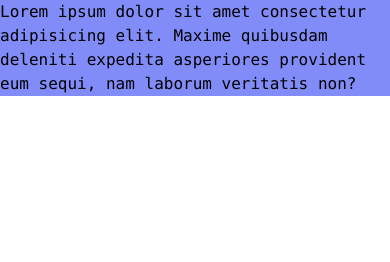
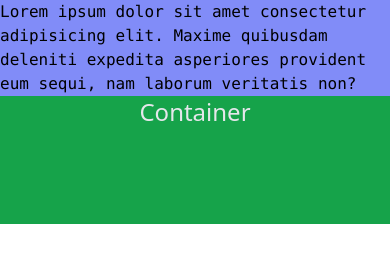
Before and after one commit to solidwake/project-tailwind, a website: page public/index.html in a window 390 px wide. Drawn offline with Linux system fonts and the light colour scheme.

Commit message:
add breakpoints

```diff
--- a/public/index.html
+++ b/public/index.html
@@ -11,5 +11,10 @@
     <div class="container bg-indigo-400 mx-auto">
         <p class="font-mono">Lorem ipsum dolor sit amet consectetur adipisicing elit. Maxime quibusdam deleniti expedita asperiores provident eum sequi, nam laborum veritatis non?</p>
     </div>
+    <div class="lg:container xl:mx-auto bg-green-600 h-32">
+        <h2 class="text-2xl text-gray-200 text-center">
+            Container
+        </h2>
+    </div>
 </body>
 </html>
```
Also changed, not shown: public/output.css.
